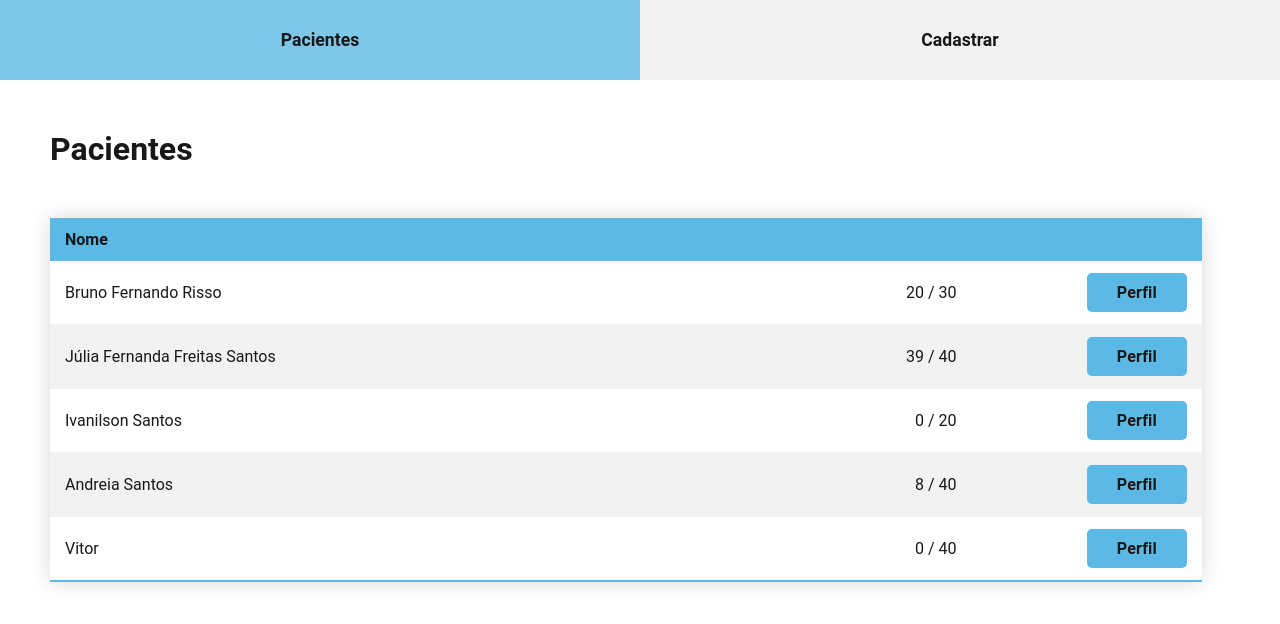
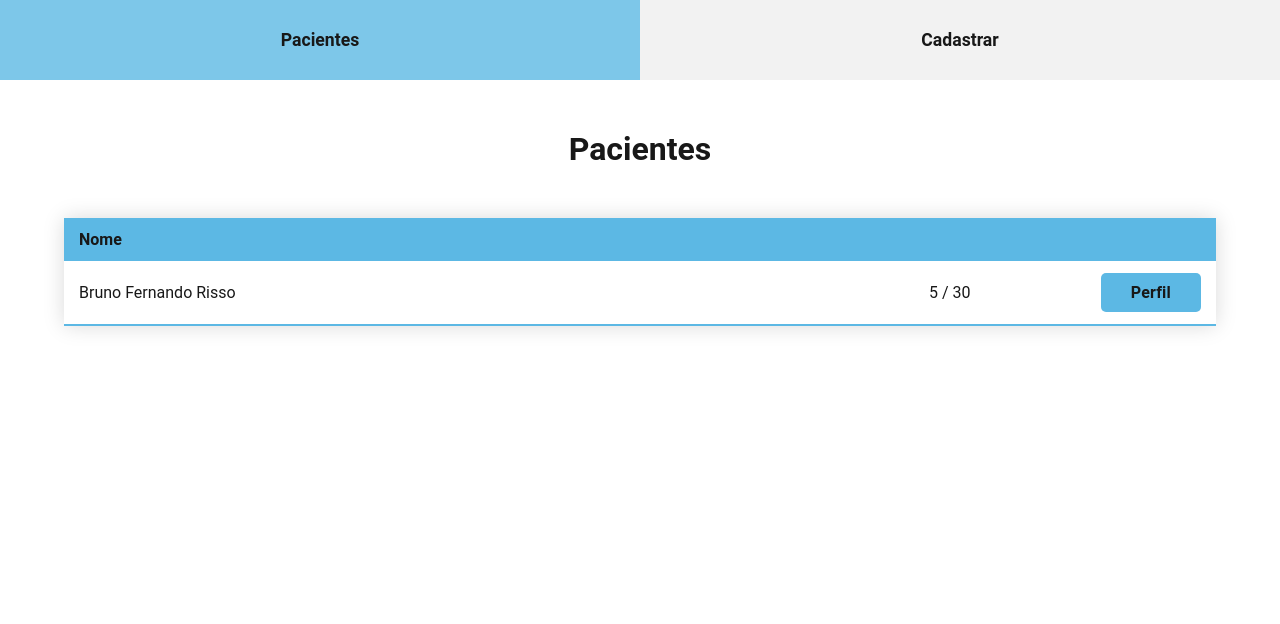
Before and after one commit to BrunoRisso58/PhysioManagement, a Vue app: page / in a window 1280 px wide. Shown: the top 624 px of the page. Built offline with nearby package versions, Linux system fonts and the light colour scheme; data requests are answered from the project's data file.

Commit message:
PhysioManagement - Versão 1

```diff
--- a/db/db.json
+++ b/db/db.json
@@ -24,76 +24,17 @@
       "name": "Bruno Fernando Risso",
       "birthday": "2003-03-13",
       "gender": "M",
-      "adress": {
-        "street": "Rua Conchal",
-        "number": "65",
-        "neighborhood": "Jardim Rollo",
-        "city": "Araras",
-        "state": "SP"
+      "urlImg": "https://avatars.githubusercontent.com/u/81779127?s=400&u=80606826b614c5941d7b2d651df3b207d4de954f&v=4",
+      "address": {
+        "street": "Rua AAAA",
+        "number": "Número 777",
+        "neighborhood": "Jardim BBBB",
+        "city": "CCCC",
+        "state": "DDDD"
       },
       "planId": "2",
-      "section": 20,
+      "section": 5,
       "id": 1
-    },
-    {
-      "name": "Júlia Fernanda Freitas Santos",
-      "birthday": "2002-10-03",
-      "gender": "F",
-      "adress": {
-        "street": "Rua Conchal",
-        "number": "65",
-        "neighborhood": "Jardim Rollo",
-        "city": "Araras",
-        "state": "26"
-      },
-      "planId": "3",
-      "section": 39,
-      "id": 2
-    },
-    {
-      "name": "Ivanilson Santos",
-      "birthday": "2003-06-26",
-      "gender": "M",
-      "adress": {
-        "street": "Rua Conchal",
-        "number": "65",
-        "neighborhood": "Jardim Rollo",
-        "city": "Araras",
-        "state": "26"
-      },
-      "planId": "1",
-      "section": 0,
-      "id": 3
-    },
-    {
-      "name": "Andreia Santos",
-      "birthday": "2022-09-02",
-      "gender": "F",
-      "adress": {
-        "street": "Rua Conchal",
-        "number": "65",
-        "neighborhood": "Jardim Rollo",
-        "city": "Araras",
-        "state": "26"
-      },
-      "planId": "3",
-      "section": 8,
-      "id": 4
-    },
-    {
-      "name": "Vitor ",
-      "birthday": "2002-06-17",
-      "gender": "M",
-      "adress": {
-        "street": "Rua Ipiranga",
-        "number": "100",
-        "neighborhood": "Jardim Posto",
-        "city": "Cidade do Petróleo",
-        "state": "Subterrâneo"
-      },
-      "planId": "3",
-      "section": 0,
-      "id": 5
     }
   ]
 }
--- a/src/components/FormCadastro.vue
+++ b/src/components/FormCadastro.vue
@@ -17,12 +17,16 @@
             <input type="date" v-model="birthday" class="input" name="birthday" id="birthday" required>
         </div>
         <div class="field">
+            <label for="name" class="label-title">Imagem</label><br>
+            <input type="text" v-model="urlImg" class="input input-text" id="name" placeholder="Url da imagem..." required>
+        </div>
+        <div class="field">
             <label for="address" class="label-title">Endereço</label><br>
-            Rua: <br><input type="text" v-model="street" placeholder="Rua..." name="street" class="input input-text" id="street" required><br>
-            Número: <br><input type="text" v-model="number" placeholder="Número..." name="number" class="input input-text" id="number" required><br>
-            Bairro: <br><input type="text" v-model="neighborhood" placeholder="Bairro..." name="neighborhood" class="input input-text" id="neighborhood" required><br>
-            Cidade: <br><input type="text" v-model="city" placeholder="Cidade..." name="city" class="input input-text" id="city" required><br>
-            Estado: <br><input type="text" v-model="state" placeholder="Estado..." name="state" class="input input-text" id="state" required><br>
+            <input type="text" v-model="street" placeholder="Nome da Rua..." name="street" class="input input-text" id="street" required><br>
+            <input type="text" v-model="number" placeholder="Número da residência..." name="number" class="input input-text" id="number" required><br>
+            <input type="text" v-model="neighborhood" placeholder="Nome do Bairro..." name="neighborhood" class="input input-text" id="neighborhood" required><br>
+            <input type="text" v-model="city" placeholder="Cidade..." name="city" class="input input-text" id="city" required><br>
+            <input type="text" v-model="state" placeholder="Estado..." name="state" class="input input-text" id="state" required><br>
         </div>
         <div class="field">
             <label for="plan" class="label-title">Plano</label><br>
@@ -47,6 +51,7 @@ export default {
             name: null,
             gender: null,
             birthday: null,
+            urlImg: null,
             street: null,
             number: null,
             neighborhood: null,
@@ -64,7 +69,8 @@ export default {
                 name: this.name,
                 birthday: this.birthday,
                 gender: this.gender,
-                adress: {
+                urlImg: this.urlImg,
+                address: {
                     street: this.street,
                     number: this.number,
                     neighborhood: this.neighborhood,
@@ -93,6 +99,7 @@ export default {
             this.name = null,
             this.gender = null,
             this.birthday = null,
+            this.urlImg = null,
             this.street = null,
             this.number = null,
             this.neighborhood = null,
@@ -107,14 +114,14 @@ export default {
 
 <style scoped>
     #create-patient-form {
-        margin: 50px
+        margin: 50px;
+        text-align: center;
     }
 
     .label-title {
         font-size: 1.3rem;
         font-weight: bold;
-        display: inline-block;
-        margin: 10px 0
+        margin: 10px 0;
     }
 
     .input {
--- a/src/components/PacientesTable.vue
+++ b/src/components/PacientesTable.vue
@@ -51,7 +51,7 @@ export default {
         border-collapse: collapse;
         width: 90%;
         box-shadow: 0 0 20px rgba(0, 0, 0, 0.15);
-        margin: 50px;
+        margin: auto
     }
 
     .table thead tr {
--- a/src/components/PageTitle.vue
+++ b/src/components/PageTitle.vue
@@ -13,6 +13,7 @@ export default {
 
 <style scoped>
     #page-title {
-        margin: 50px
+        margin: 50px;
+        text-align: center
     }
 </style>
--- a/src/components/PerfilPaciente.vue
+++ b/src/components/PerfilPaciente.vue
@@ -1,7 +1,6 @@
 <template>
     <div class="perfil">
-        <img class="img" src="../../public/img/user.png" alt="Foto do Usuário">
-        <a class="credits" href="https://www.flaticon.com/free-icons/user" title="user icons" target="_blank">User icons created by Smashicons - Flaticon</a>
+        <img class="img" :src="urlImg" alt="Foto do Usuário">
         <div class="info">
             <label class="label-title">Nome</label>
             <p>{{ name }}</p>
@@ -12,16 +11,18 @@
         </div>
         <div class="info">
             <label class="label-title">Data de Nascimento</label>
-            <p>{{ birthday }}</p>
+            <p>{{ (birthday.getDate()+1) + " / " + (birthday.getMonth()+1) + " / " + birthday.getFullYear()}}</p>
         </div>
         <div class="info">
             <label class="label-title">Endereço</label>
-            <p>Rua {{ address.street }}, número {{ address.number }}, bairro {{ address.neighborhood }}</p>
+            <p>{{ address.street }}, {{ address.number }}, {{ address.neighborhood }}</p>
             <p>{{ address.city }} / {{ address.state }}</p>
         </div>
         <div class="info">
             <label class="label-title">Plano</label>
-            <p>Básico - Seção 10 / 20</p>
+            <p  v-if="planId == 1">Básico - Seção {{ section }} / 20</p>
+            <p  v-else-if="planId == 2">Intermediário - Seção {{ section }} / 30</p>
+            <p  v-else-if="planId == 3">Avançado - Seção {{ section }} / 40</p>
         </div>
     </div>
 </template>
@@ -35,7 +36,8 @@ export default {
             name: null,
             gender: null,
             birthday: null,
-            address: [],
+            urlImg: null,
+            address: null,
             planId: null,
             section: null,
             url: null
@@ -49,17 +51,17 @@ export default {
             const req = await fetch(`http://localhost:3000/patients/${this.id}`);
             const res = await req.json();
 
+            this.id = res.id;
             this.name = res.name;
-            console.log(this.name)
-            this.gender = res.gender;
-            console.log(this.gender)
-            this.birthday = res.birthday;
+            res.gender == "M" ? this.gender = "Masculino" : this.gender = "Feminino";
+            this.birthday = new Date(res.birthday);
+            this.urlImg = res.urlImg;
             this.address = res.address;
             this.planId = res.planId;
-            this.section = res.section
+            this.section = res.section;
         }
     },
-    mounted() {
+    created() {
         this.getPatientInformation();
     }
 }
@@ -67,11 +69,19 @@ export default {
 
 <style scoped>
     .perfil {
-        margin: 50px
+        margin: auto;
+        width: 60%;
+        text-align: center
     }
 
     .img {
-        width: 256px
+        width: 256px;
+        border-radius: 50%;
+    }
+
+    .info {
+        margin: 20px 0;
+        text-align: left
     }
 
     .credits {
```
